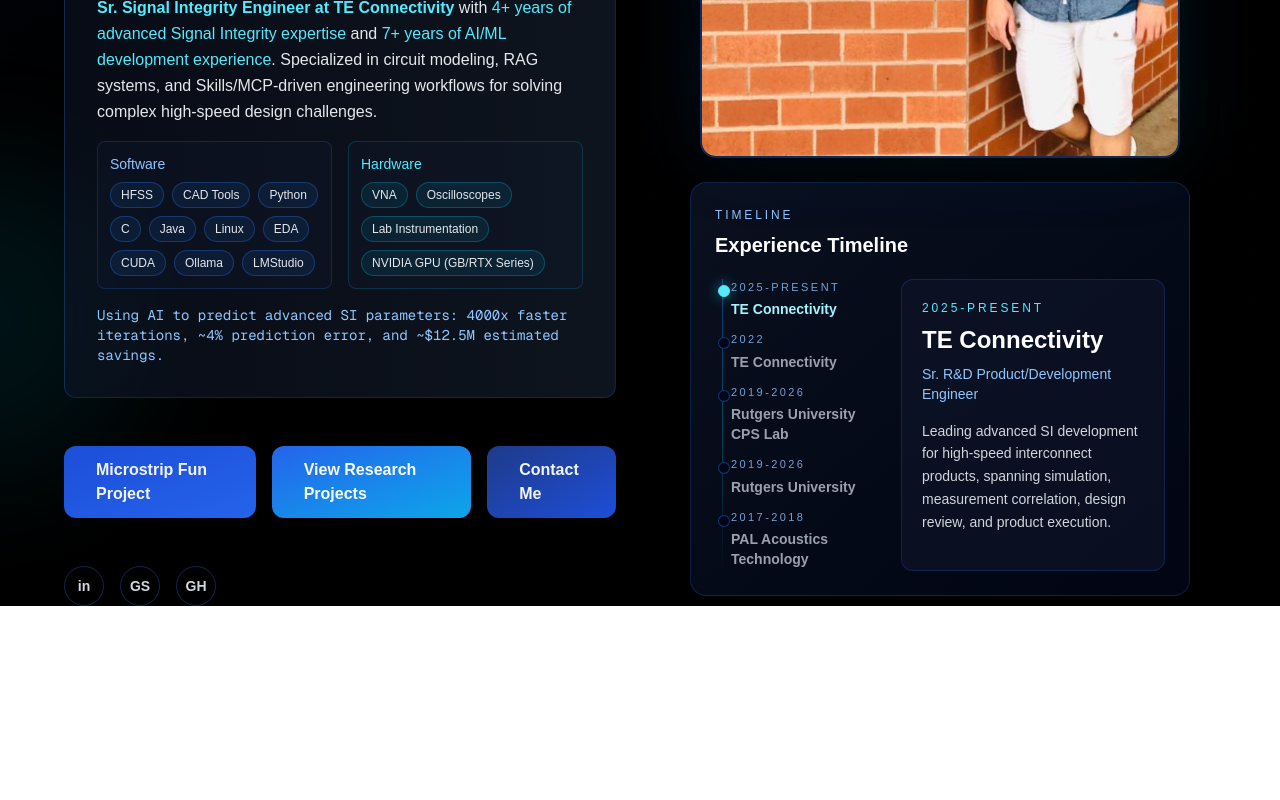
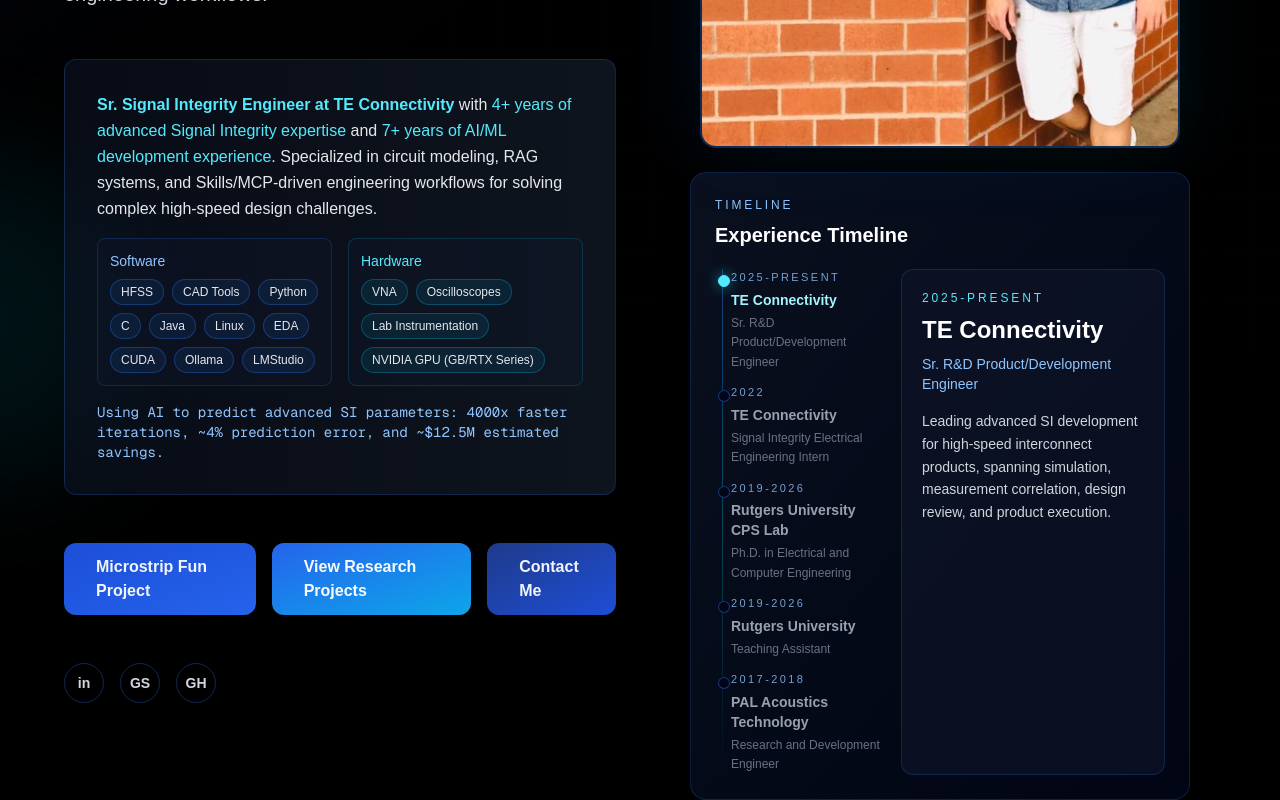
Before and after one commit to dryungtinghsieh-ui/ai-portfolio, a Next.js app: page / in a window 1280 px wide. Shown: the part 452-1252 px from the top of the page. Before the commit the page ends 1058 px from the top, so only its background shows below. Built offline with nearby package versions, Linux system fonts and the light colour scheme.

Commit message:
Clarify Rutgers timeline roles and left-side labels

```diff
--- a/app/page.tsx
+++ b/app/page.tsx
@@ -95,14 +95,14 @@ const timelineEntries = [
   {
     period: '2019-2026',
     title: 'Rutgers University CPS Lab',
-    subtitle: 'Ph.D. in Electrical and Computer Engineering / Graduate Research Assistant',
+    subtitle: 'Ph.D. in Electrical and Computer Engineering',
     detail:
-      'Built the core 7+ years of AI/ML experience through applied research in signal processing, communications, low-power ML, and hardware-aware AI systems.',
+      'Graduate Research Assistant role focused on signal processing, communications, low-power ML, and hardware-aware AI systems throughout the Ph.D. journey.',
   },
   {
     period: '2019-2026',
     title: 'Rutgers University',
-    subtitle: 'Teaching and Graduate Assistant',
+    subtitle: 'Teaching Assistant',
     detail:
       'Supported faculty projects, labs, and technical instruction while translating complex engineering concepts into practical teaching and research support.',
   },
@@ -160,6 +160,9 @@ function CareerTimeline({
                   </p>
                   <p className={`mt-1 text-sm font-semibold ${isActive ? 'text-cyan-200' : ''}`}>
                     {entry.title}
+                  </p>
+                  <p className="mt-1 text-xs leading-relaxed text-gray-500">
+                    {entry.subtitle}
                   </p>
                 </button>
               );
```
